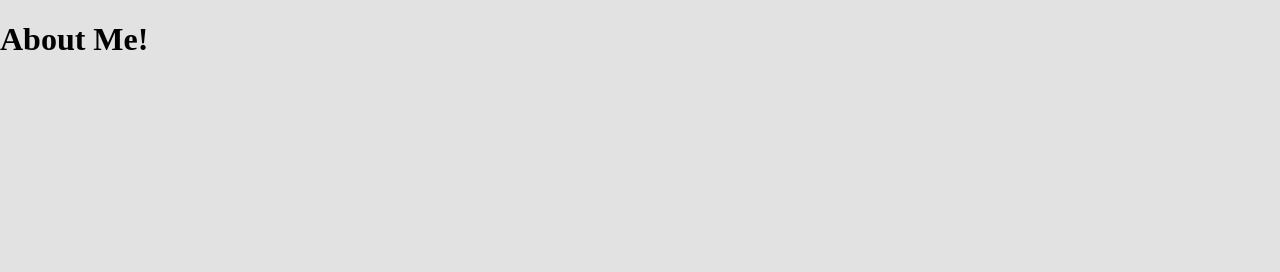
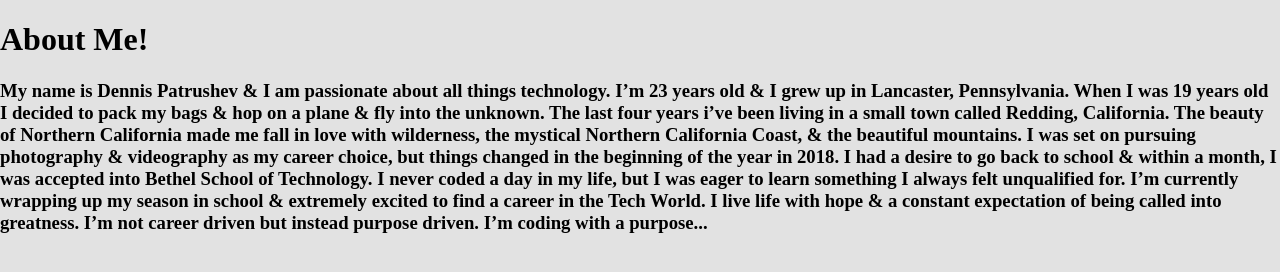
Before and after one commit to dennishev/personal-project, a plain HTML site: page aboutme.html in a window 1280 px wide. Drawn offline with Linux system fonts and the light colour scheme.

Commit message:
Added a bio for the about me page

```diff
--- a/aboutme.html
+++ b/aboutme.html
@@ -4,7 +4,7 @@
     <meta charset="UTF-8">
     <meta name="viewport" content="width=device-width, initial-scale=1.0">
     <meta http-equiv="X-UA-Compatible" content="ie=edge">
-    <title>Portfolio</title>
+    <title>About Me</title>
     <link rel="stylesheet" type="text/css" href="styles.css">
 
 </head>
@@ -12,6 +12,8 @@
 
     <h1>About Me!</h1>
 
+    <h3>My name is Dennis Patrushev & I am passionate about all things technology. I’m 23 years old & I grew up in Lancaster, Pennsylvania. When I was 19 years old I decided to pack my bags & hop on a plane & fly into the unknown. The last four years i’ve been living in a small town called Redding, California. The beauty of Northern California made me fall in love with wilderness, the mystical Northern California Coast, & the beautiful mountains. I was set on pursuing photography & videography as my career choice, but things changed in the beginning of the year in 2018. I had a desire to go back to school & within a month, I was accepted into Bethel School of Technology. I never coded a day in my life, but I was eager to learn something I always felt unqualified for. I’m currently wrapping up my season in school & extremely excited to find a career in the Tech World. I live life with hope & a constant expectation of being called into greatness. I’m not career driven but instead purpose driven. I’m coding with a purpose... </h3>
+
 
 </body>
 </html>
```
